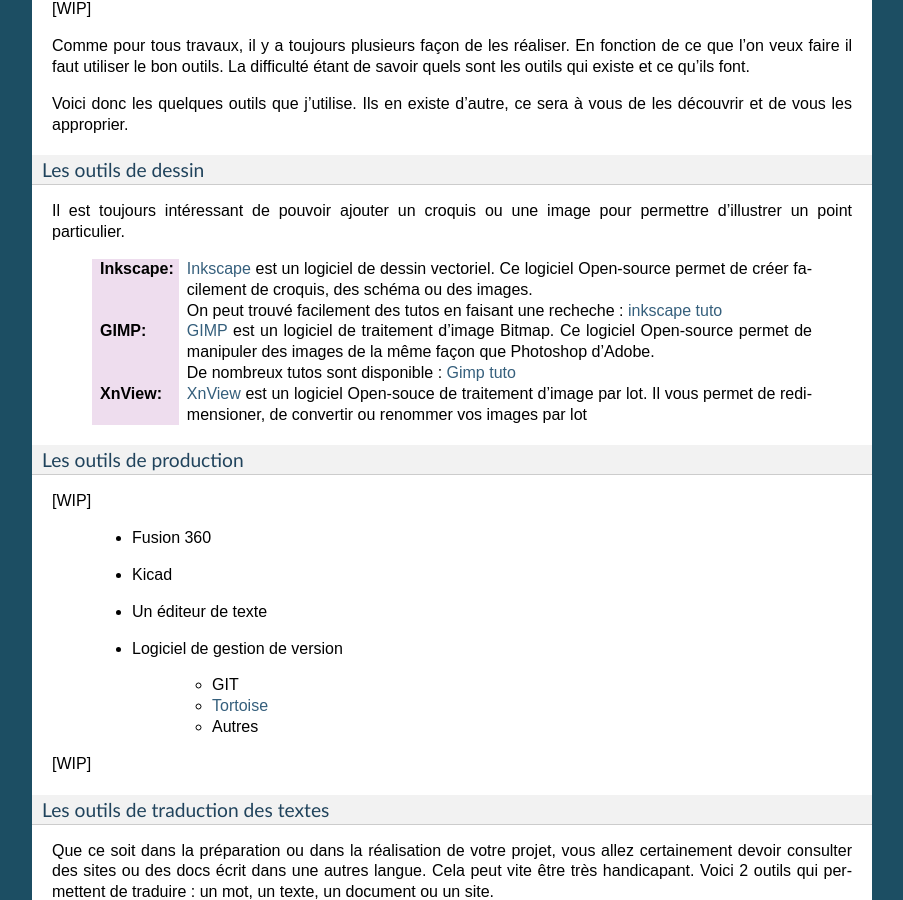
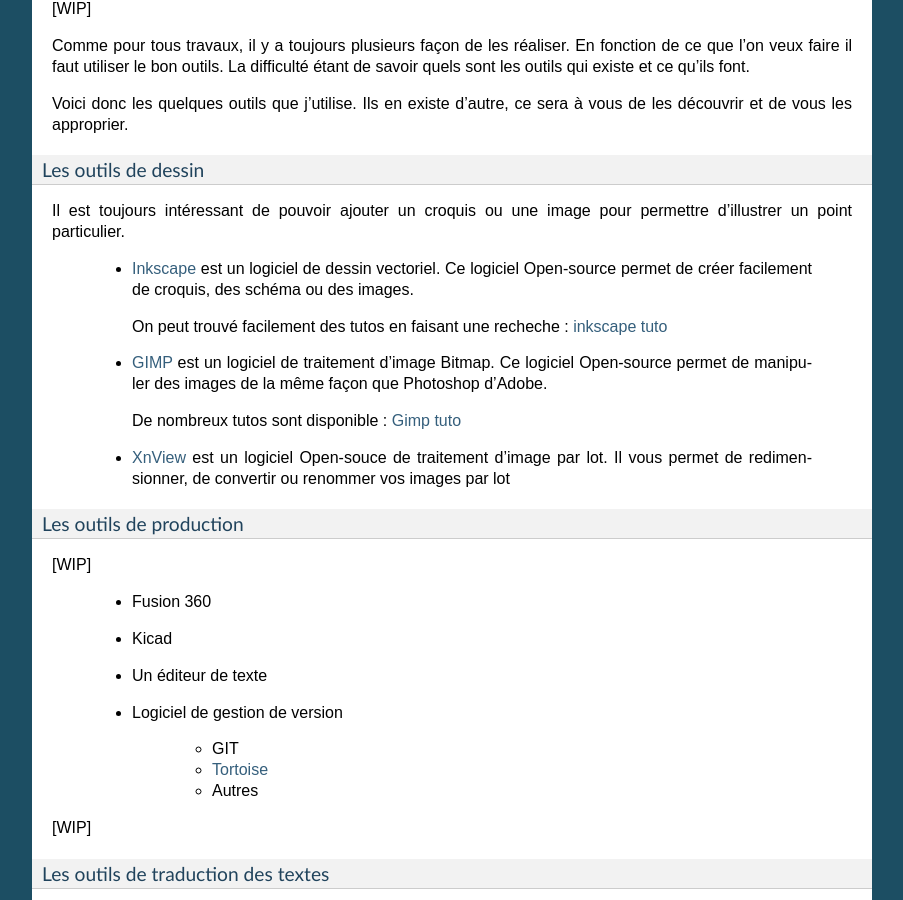
Before and after one commit to volab/howto_doc, a Sphinx documentation site: the page built from _1_userDoc/source/howTo_Doc.rst, in a window 1280 px wide and 900 px high, scrolled down 9391 px. Shown: the whole window, without its empty margins (198-1101 px from the left). Built offline with Sphinx 7.4.7, drawn with Linux system fonts in a browser that asks for light colours.

Commit message:
UP: howTo_doc

```diff
--- a/_1_userDoc/source/howTo_Doc.rst
+++ b/_1_userDoc/source/howTo_Doc.rst
@@ -571,27 +571,20 @@
 Il est toujours intéressant de pouvoir ajouter un croquis ou une image pour permettre d'illustrer
 un point particulier.
 
-    :Inkscape:
-                `Inkscape <https://inkscape.org/en/>`_ est un logiciel de dessin vectoriel. Ce
-                logiciel Open-source permet de créer facilement de croquis, des schéma ou des
-                images.
+    * `Inkscape <https://inkscape.org/en/>`_ est un logiciel de dessin vectoriel. Ce
+      logiciel Open-source permet de créer facilement de croquis, des schéma ou des images.
 
-                On peut trouvé facilement des tutos en faisant une recheche :
-                `inkscape tuto <https://www.google.fr/search?num=50&ei=-7qBW4OGF7T89AOkoquIBQ&q=inkscape+tuto&oq=inkscape+tuto&gs_l=psy-ab.3..0l10.319393.322629.0.323765.5.5.0.0.0.0.1480.3006.5-1j1j1.3.0....0...1.1.64.psy-ab..2.3.3005...0i67k1.0.B9kSfPWuHz4>`_
-
-    :GIMP:
-                `GIMP <https://www.gimp.org/fr/>`_ est un logiciel de traitement d'image Bitmap. Ce
-                logiciel Open-source permet de manipuler des images de la même façon que
-                Photoshop d'Adobe.
-
-                De nombreux tutos sont disponible :
-                `Gimp tuto <https://www.google.fr/search?num=50&ei=6ryBW-nVGei-0PEP_bWw0A8&q=Gimp+tuto&oq=Gimp+tuto&gs_l=psy-ab.3..0i20i263k1j0l2j0i20i263k1j0l6.241156.246275.0.246574.6.6.0.0.0.0.200.531.2j1j1.4.0....0...1.1.64.psy-ab..2.4.529...35i39k1j0i67k1j0i7i30k1.0.TQ6YNVU51Dw>`_
+      On peut trouvé facilement des tutos en faisant une recheche : `inkscape tuto <https://www.google.fr/search?num=50&ei=-7qBW4OGF7T89AOkoquIBQ&q=inkscape+tuto&oq=inkscape+tuto&gs_l=psy-ab.3..0l10.319393.322629.0.323765.5.5.0.0.0.0.1480.3006.5-1j1j1.3.0....0...1.1.64.psy-ab..2.3.3005...0i67k1.0.B9kSfPWuHz4>`_
 
 
-    :XnView:
-                `XnView <https://www.xnview.com/fr/>`_ est un logiciel Open-souce de traitement
-                d'image par lot. Il vous permet de redimensioner, de convertir ou renommer vos
-                images par lot
+    * `GIMP <https://www.gimp.org/fr/>`_ est un logiciel de traitement d'image Bitmap. Ce logiciel
+      Open-source permet de manipuler des images de la même façon que Photoshop d'Adobe.
+
+      De nombreux tutos sont disponible : `Gimp tuto <https://www.google.fr/search?num=50&ei=6ryBW-nVGei-0PEP_bWw0A8&q=Gimp+tuto&oq=Gimp+tuto&gs_l=psy-ab.3..0i20i263k1j0l2j0i20i263k1j0l6.241156.246275.0.246574.6.6.0.0.0.0.200.531.2j1j1.4.0....0...1.1.64.psy-ab..2.4.529...35i39k1j0i67k1j0i7i30k1.0.TQ6YNVU51Dw>`_
+
+
+    * `XnView <https://www.xnview.com/fr/>`_ est un logiciel Open-souce de traitement d'image par
+      lot. Il vous permet de redimensionner, de convertir ou renommer vos images par lot
 
 Les outils de production
 ------------------------
@@ -695,7 +688,6 @@
 
                 Ces éléments vous servirons à la fois : à la réalisation de votre projet et à
                 l'établissement de votre documentation.
-
 
     :Pendant:   #. Essayer d'écrire votre documentation en parallèle du développement de votre
                    projet. Puisque le travail de rédaction prend toujours beaucoup de temps, il y a
```
